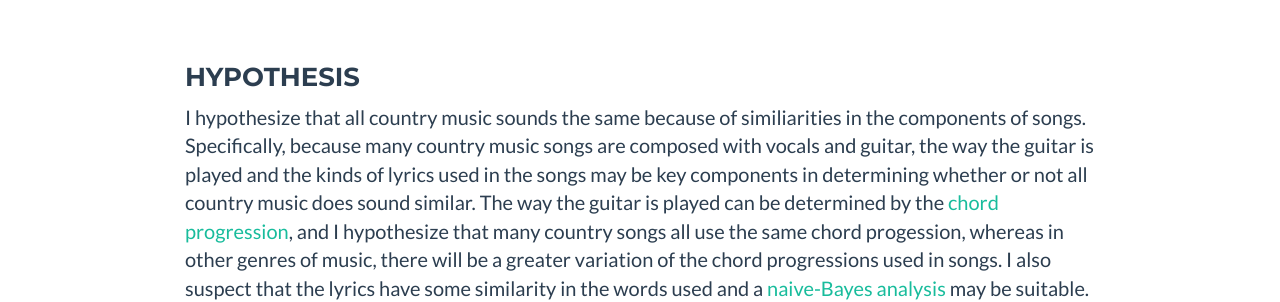
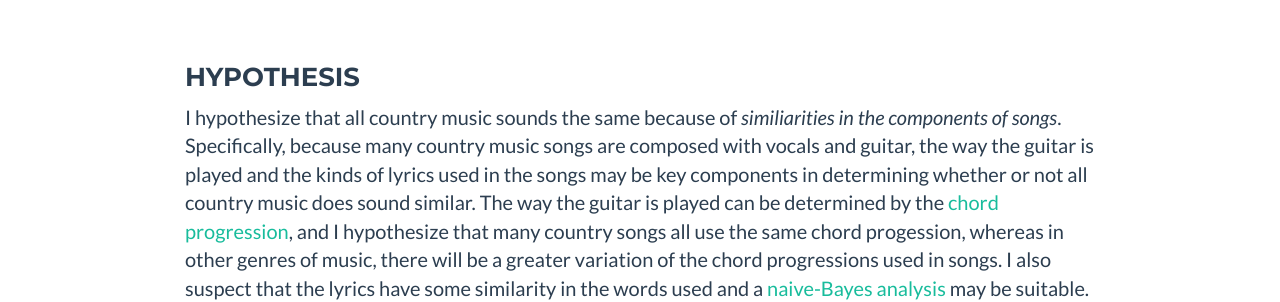
Before and after one commit to moocarme/moocarme.github.io, a Jekyll site: the page riffCode/index.html, which Jekyll copies as it is, in a window 1280 px wide and 900 px high. Shown: the part 356-658 px from the top of the window. Built offline with Jekyll 4.4.1, drawn with Linux system fonts in a browser that asks for light colours; nearby versions of some CDN libraries; library files that are not in the unit come from our copies.

```diff
--- a/riffCode/index.html
+++ b/riffCode/index.html
@@ -177,7 +177,7 @@
 <hr>
 <p><br></p>
 <h3>Hypothesis</h3>
-<p>I hypothesize that all country music sounds the same because of similiarities in the components of songs. Specifically, because many country music songs are composed with vocals and guitar, the way the guitar is played and the kinds of lyrics used in the songs may be key components in determining whether or not all country music does sound similar. The way the guitar is played can be determined by the <a href = "https://en.wikipedia.org/wiki/Chord_progression">chord progression</a>, and I hypothesize that many country songs all use the same chord progession, whereas in other genres of music, there will be a greater variation of the chord progressions used in songs. I also suspect that the lyrics have some similarity in the words used and a <a href = "https://en.wikipedia.org/wiki/Naive_Bayes_classifier">naive-Bayes analysis</a> may be suitable.</p>
+<p>I hypothesize that all country music sounds the same because of <i>similiarities in the components of songs</i>. Specifically, because many country music songs are composed with vocals and guitar, the way the guitar is played and the kinds of lyrics used in the songs may be key components in determining whether or not all country music does sound similar. The way the guitar is played can be determined by the <a href = "https://en.wikipedia.org/wiki/Chord_progression">chord progression</a>, and I hypothesize that many country songs all use the same chord progession, whereas in other genres of music, there will be a greater variation of the chord progressions used in songs. I also suspect that the lyrics have some similarity in the words used and a <a href = "https://en.wikipedia.org/wiki/Naive_Bayes_classifier">naive-Bayes analysis</a> may be suitable.</p>
 <p>The complete code can be found on github <a href="https://github.com/moocarme/Coding-Samples/tree/master/Python-Webscraping">here</a>.</p>
 <p><br></p>
 <h4>Method</h4>
```
